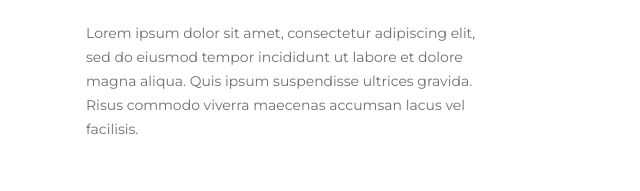
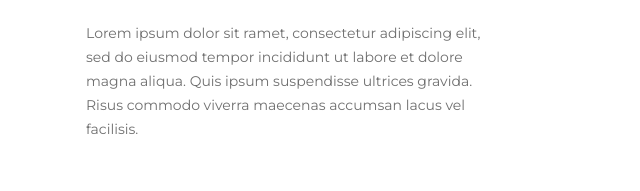
Before and after one commit to Lijto/MarathonGoIt, a plain HTML site: page index.html in a window 1280 px wide. Shown: the part 255-446 px from the top of the page, 394-1034 px from the left. Drawn offline with Linux system fonts and the light colour scheme.

Commit message:
Update index.html

```diff
--- a/index.html
+++ b/index.html
@@ -77,7 +77,7 @@
         <div>
           <h2 class="my-speciality">Front-end developer</h2>
           <h1 class="my-name">Anton Chornyi</h1>
-          <p class="about-me-main">Lorem ipsum dolor sit amet, consectetur adipiscing elit, sed do eiusmod tempor incididunt ut labore et dolore magna aliqua. Quis ipsum suspendisse ultrices gravida. Risus commodo viverra maecenas accumsan lacus vel facilisis. </p>
+          <p class="about-me-main">Lorem ipsum dolor sit ramet, consectetur adipiscing elit, sed do eiusmod tempor incididunt ut labore et dolore magna aliqua. Quis ipsum suspendisse ultrices gravida. Risus commodo viverra maecenas accumsan lacus vel facilisis. </p>
         </div>
         <!-- end about me main info container -->
         <!-- project container-->
```
